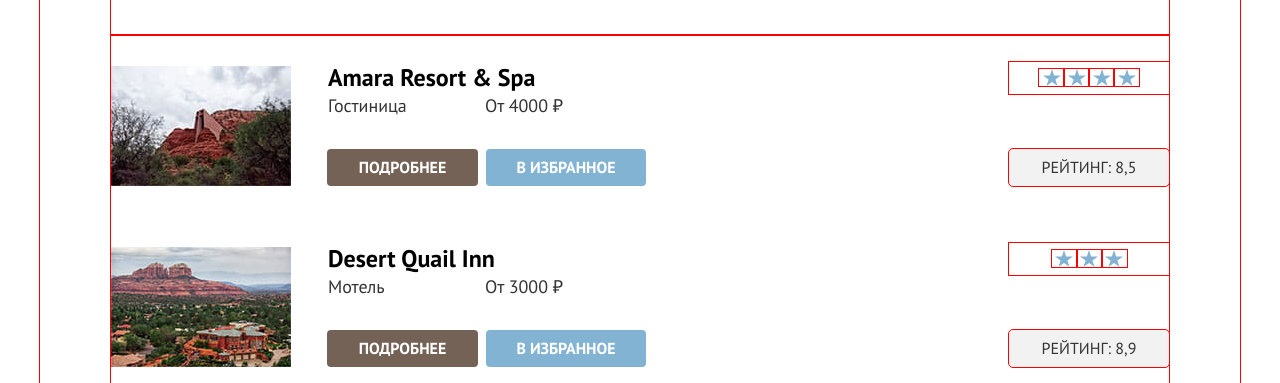
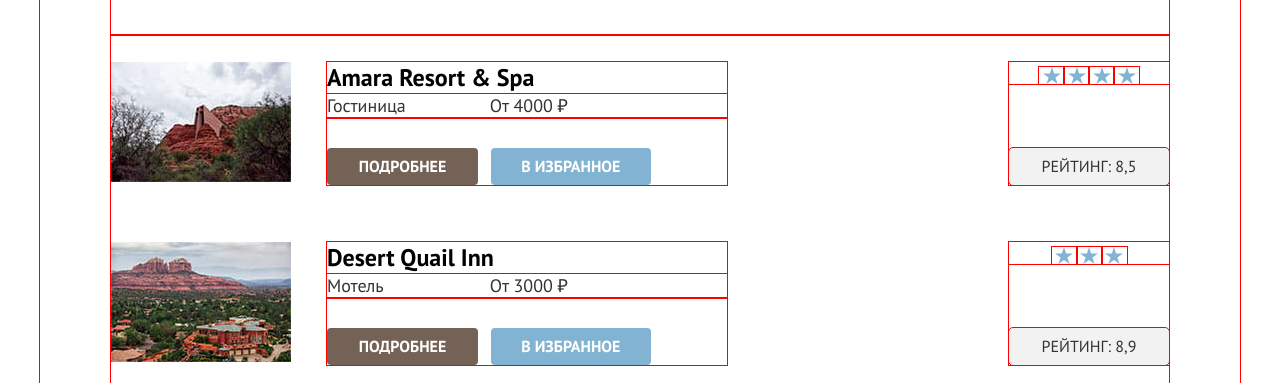
Before and after one commit to kozyrek/1889875-sedona-32, a plain HTML site: page catalog.html in a window 1280 px wide. Shown: the part 569-952 px from the top of the page. Drawn offline with Linux system fonts and the light colour scheme.

Commit message:
Постройте мелкие сетки на гридах для подходящих компонентов
корректировка по замечаниям

```diff
--- a/catalog.html
+++ b/catalog.html
@@ -131,13 +131,20 @@
               <a class="product-card-img" href="product1.html">
                 <img class="product-card-image" src="img/product-cards/amara.jpg" width="180" height="120" alt="Amara Resort & Spa">
               </a>
+              <div class="product-card-container">
                 <a class="product-card-link" href="product1.html">
                   <h3 class="product-card-title">Amara Resort & Spa</h3>
                 </a>
+                <div class="type-house-description">
                   <span class="product-card-type-house">Гостиница</span>
                   <span class="product-card-price">От 4000 ₽</span>
+                </div>
+                <div class="product-card-button-container">
                   <a class="product-card-button button-details" href="#">Подробнее</a>
                   <a class="product-card-button button-favorites" href="#">В избранное</a>
+                </div>
+              </div>
+              <div class="product-card-grade">
                 <div class="product-card-stars">
                   <span class="stars-hotel"></span>
                   <span class="stars-hotel"></span>
@@ -145,58 +152,83 @@
                   <span class="stars-hotel"></span>
                 </div>
                 <p class="product-card-rating">Рейтинг: 8,5</p>
+              </div>
             </li>
             <li class="product-cards-item">
               <a class="product-card-img" href="product2.html">
                 <img class="product-card-image" src="img/product-cards/desert.jpg" width="180" height="120" alt="Desert Quail Inn">
               </a>
+              <div class="product-card-container">
                 <a class="product-card-link" href="product2.html">
                   <h3 class="product-card-title">Desert Quail Inn</h3>
                 </a>
+                <div class="type-house-description">
                   <span class="product-card-type-house">Мотель</span>
                   <span class="product-card-price">От 3000 ₽</span>
+                </div>
+                <div class="product-card-button-container">
                   <a class="product-card-button button-details" href="#">Подробнее</a>
                   <a class="product-card-button button-favorites" href="#">В избранное</a>
+                </div>
+              </div>
+              <div class="product-card-grade">
                 <div class="product-card-stars">
                   <span class="stars-hotel"></span>
                   <span class="stars-hotel"></span>
                   <span class="stars-hotel"></span>
                 </div>
                 <p class="product-card-rating">Рейтинг: 8,9</p>
+              </div>
             </li>
             <li class="product-cards-item">
               <a class="product-card-img" href="product3.html">
                 <img class="product-card-image" src="img/product-cards/villas.jpg" width="180" height="120" alt="Villas at Poco Diablo">
               </a>
+              <div class="product-card-container">
                 <a class="product-card-link" href="product3.html">
                   <h3 class="product-card-title">Villas at Poco Diablo</h3>
                 </a>
+                <div class="type-house-description">
                   <span class="product-card-type-house">Апартаменты</span>
                   <span class="product-card-price">От 2000 ₽</span>
+                </div>
+                <div class="product-card-button-container">
                   <a class="product-card-button button-details" href="#">Подробнее</a>
                   <a class="product-card-button button-favorites button-favorites-select" href="#">В избранном</a>
+                </div>
+              </div>
+              <div class="product-card-grade">
                 <div class="product-card-stars">
                   <span class="stars-hotel"></span>
                   <span class="stars-hotel"></span>
                 </div>
                 <p class="product-card-rating">Рейтинг: 9,2</p>
+              </div>
             </li>
             <li class="product-cards-item">
               <a class="product-card-img" href="product4.html">
                 <img class="product-card-image" src="img/product-cards/greentree.jpg" width="180" height="120" alt="GreenTree Inn">
               </a>
+              <div class="product-card-container">
                 <a class="product-card-link" href="product4.html">
                   <h3 class="product-card-title">GreenTree Inn</h3>
                 </a>
+                <div class="type-house-description">
                   <span class="product-card-type-house">Гостиница</span>
                   <span class="product-card-price">От 3000 ₽</span>
+                </div>
+                <div class="product-card-button-container">
                   <a class="product-card-button button-details" href="#">Подробнее</a>
                   <a class="product-card-button button-favorites" href="#">В избранное</a>
+                </div>
+              </div>
+              <div class="product-card-grade">
                 <div class="product-card-stars">
                   <span class="stars-hotel"></span>
                   <span class="stars-hotel"></span>
                 </div>
                 <p class="product-card-rating">Рейтинг: 9,2</p>
+              </div>
             </li>
           </ul>
           <div class="pagination-show-more-container">
--- a/css/styles.css
+++ b/css/styles.css
@@ -50,8 +50,10 @@
 img {
   display: block;
   margin: 0 auto;
-  max-width: 100%;
+  width: 100%;
   height: auto;
+  object-fit: cover;
+  object-position: center;
 }
 
 .main-container {
@@ -598,15 +600,10 @@
 }
 
 .product-cards-item {/*карточка гостиницы*/
+  display: grid;
+  grid-template-columns: 180px 1fr 160px;
+  gap: 36px;
   padding: 27px 0 30px;
-  display: grid;
-  grid-template-columns: 180px 36px auto 7px auto 1fr 160px;
-  grid-template-rows: auto auto 1fr;
-  gap: 0px 0px;
-  grid-template-areas:
-    "picture . title title title title stars"
-    "picture . type . price . ."
-    "picture . details . favorites . rating";
   /*border-bottom: 1px solid #e6e6e6; - добавлю позже через псевдоэлемент*/
 }
 
@@ -614,36 +611,51 @@
   display: block;
   width: 180px;
   height: 120px;
-  margin-top: 4px;
-  grid-area: picture;
-  object-fit: cover;
 }
 
 .product-card-link {
-  grid-area: title;
+  display: block;
   line-height: 31px;
   color: #000000;
   text-decoration: none;
 }
 
+.product-card-container {/*блок с назв-м, типом, стоим, кнопками*/
+  width: 100%;
+  max-width: 400px;
+}
+
 .product-card-title {/*название гостиницы*/
-  margin: 0 0 1px;
-  padding-left: 1px;/*подгонка по perfect pixel*/
+  margin: 0;
+  padding-bottom: 1px;
   font-weight: 700;
   font-size: 24px;
 }
 
+.type-house-description span {
+  display: inline-block;
+  padding-bottom: 1px;
+}
+
 .product-card-type-house {
-  grid-area: type;
-  padding-left: 1px;/*подгонка по perfect pixel*/
+  width: 100%;
+  max-width: 151px;
+  margin-right: 7px;
 }
 
 .product-card-price {
-  grid-area: price;
+  width: 100%;
+  max-width: 160px;
+}
+
+.product-card-button-container {/*блок с кнопками*/
+  padding-top: 30px;
 }
 
 .product-card-button {/*кнопки*/
-  margin-top: auto;
+  width: 100%;
+  display: inline-block;
+  margin-right: 8px;
   padding: 8px;
   font-size: 16px;
   line-height: 21px;
@@ -656,25 +668,28 @@
 }
 
 .button-details {
-  grid-area: details;
   background-color: #756257;
-  width: 151px;
+  max-width: 151px;
 }
 
 .button-favorites {
-  grid-area: favorites;
   background-color: #83b3d3;
-  width: 160px;
-  margin-left: 1px;/*подгонка по perfect pixel*/
+  max-width: 160px;
 }
 
 .button-favorites-select {
   background-color: #7db54f;
 }
 
+.product-card-grade {/*блок звезды и рейтинг*/
+  display: flex;
+  flex-direction: column;
+  margin-left: auto;
+}
+
 .product-card-stars {
-  grid-area: stars;
-  padding-top: 7px;
+  margin-bottom: 64px;
+  padding-top: 5px;
   display: flex;
   justify-content: center;
 }
@@ -691,9 +706,8 @@
 }
 
 .product-card-rating {/*рейтинг*/
-  grid-area: rating;
   width: 160px;
-  margin: auto 0 0;
+  margin: 0;
   padding: 8px;
   font-weight: 400;
   font-size: 16px;
```
Lines whose indentation alone changed are shown as unchanged.
